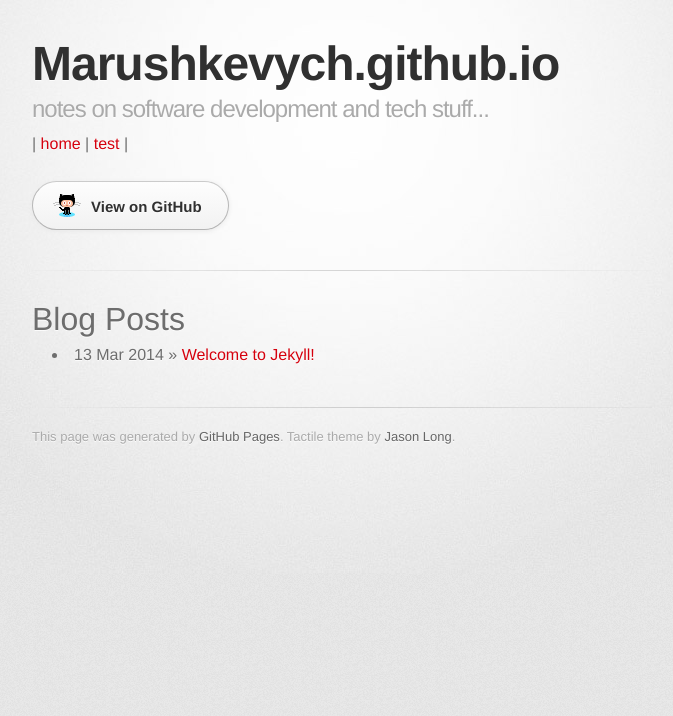
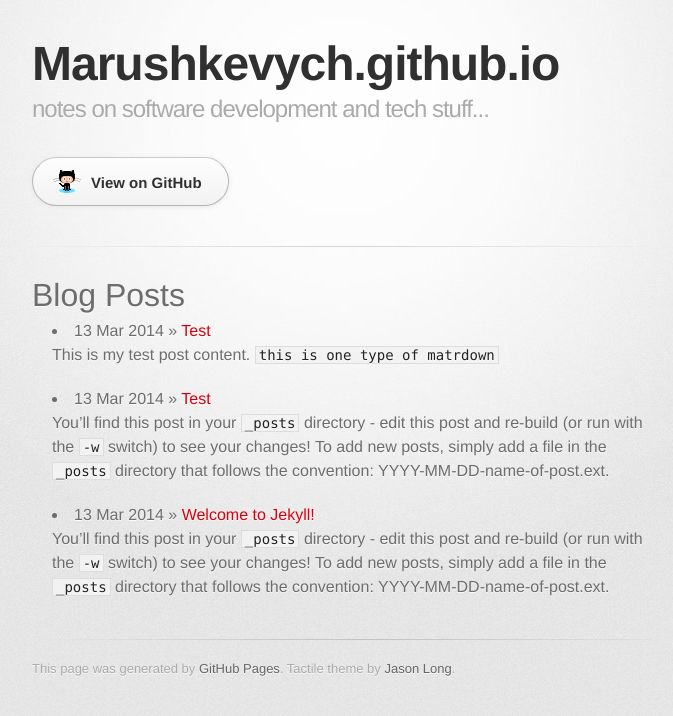
Before and after one commit to marushkevych/marushkevych.github.io, a Jekyll site: the page built from index.html, in a window 1280 px wide. Shown: the top 716 px of the page, without its empty margins (298-971 px from the left). Built offline with Jekyll 4.4.1, drawn with Linux system fonts in a browser that asks for light colours; some web fonts are replaced.

Commit message:
new page

`````diff
--- a/_layouts/default.html
+++ b/_layouts/default.html
@@ -20,14 +20,15 @@
         <header>
             <a href="/"><h1>Marushkevych.github.io</h1></a>
           <h2>notes on software development and tech stuff...</h2>
+          <!--
             | <a href="/">home</a> |
             <a href="/test.html">test</a> |
+          -->
         </header>
 
         <section id="downloads" class="clearfix">
           <a href="https://github.com/marushkevych" id="view-on-github" class="button"><span>View on GitHub</span></a>
         </section>
-
         <hr>
 
         <section id="main_content">
--- /dev/null
+++ b/_posts/2014-03-13-My New Test Post.markdown
@@ -0,0 +1,15 @@
+---
+layout: post
+title:  "Test"
+date:   2014-03-13 22:35:08
+categories:
+---
+
+This is my test post content.
+`this is one type of matrdown`
+
+``` thus is code ````
+
+__werwerwrwe__
+
+_wrwrwe_
--- /dev/null
+++ b/_posts/2014-03-13-test.markdown
@@ -0,0 +1,24 @@
+---
+layout: post
+title:  "Test"
+date:   2014-03-13 21:35:08
+categories:
+---
+
+You'll find this post in your `_posts` directory - edit this post and re-build (or run with the `-w` switch) to see your changes!
+To add new posts, simply add a file in the `_posts` directory that follows the convention: YYYY-MM-DD-name-of-post.ext.
+
+Jekyll also offers powerful support for code snippets:
+
+{% highlight ruby %}
+def print_hi(name)
+  puts "Hi, #{name}"
+end
+print_hi('Tom')
+#=> prints 'Hi, Tom' to STDOUT.
+{% endhighlight %}
+
+Check out the [Jekyll docs][jekyll] for more info on how to get the most out of Jekyll. File all bugs/feature requests at [Jekyll's GitHub repo][jekyll-gh].
+
+[jekyll-gh]: https://github.com/mojombo/jekyll
+[jekyll]:    http://jekyllrb.com
--- a/index.html
+++ b/index.html
@@ -7,7 +7,9 @@
   <h1>Blog Posts</h1>
   <ul class="posts">
     {% for post in site.posts %}
-      <li><span>{{ post.date | date_to_string }}</span> &raquo; <a href="{{ post.url }}">{{ post.title }}</a></li>
+    <li><span>{{ post.date | date_to_string }}</span> &raquo; <a href="{{ post.url }}">{{ post.title }}</a>
+      {{ post.excerpt }}
+    </li>
     {% endfor %}
   </ul>
 </div>
`````
